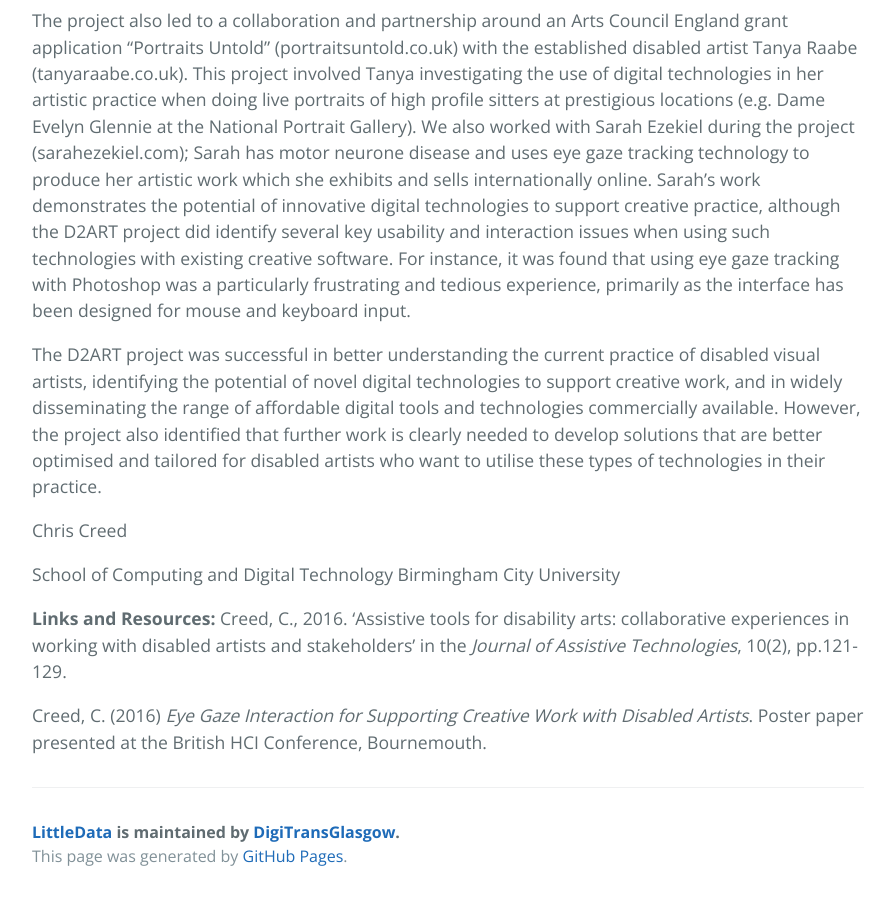
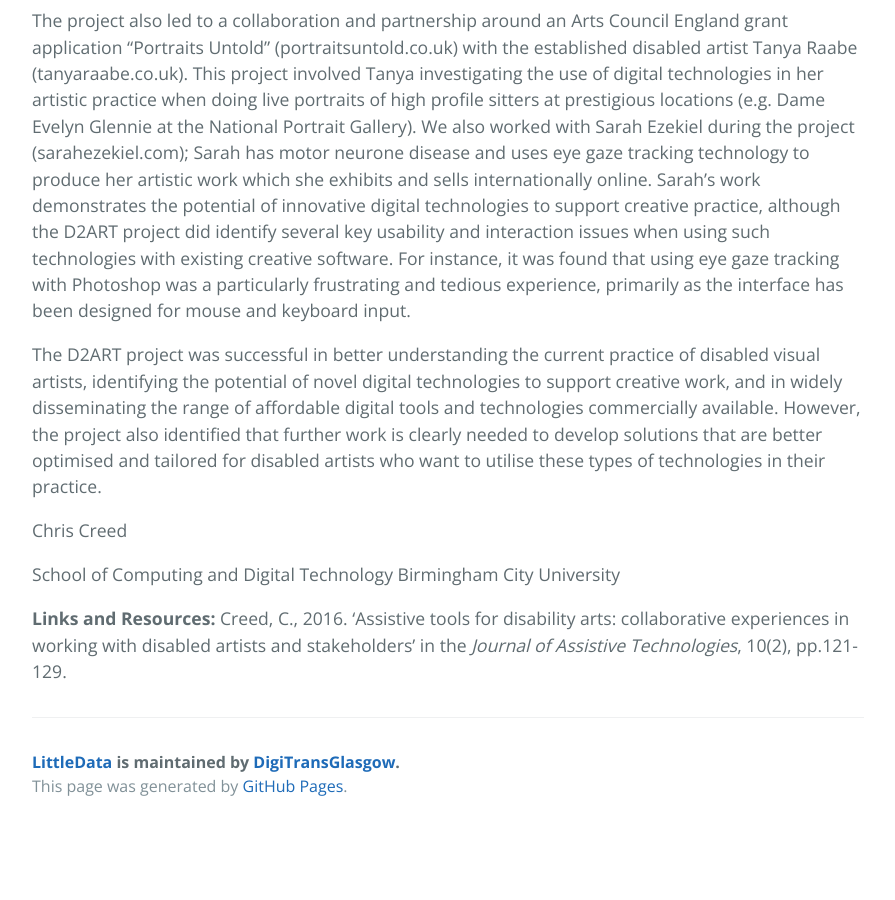
Before and after one commit to DigiTransGlasgow/LittleData, a Jekyll site: the page built from _contributions/17_D2ART.md, in a window 1280 px wide and 900 px high, scrolled down 2370 px. Shown: the whole window, without its empty margins (192-1087 px from the left). Built offline with Jekyll 4.4.1, drawn with Linux system fonts in a browser that asks for light colours; the repository's description, which GitHub fills in, is left out; after the commit the page ends 3200 px from its top, so only the background shows below that.

Commit message:
Update 17_D2ART.md

```diff
--- a/_contributions/17_D2ART.md
+++ b/_contributions/17_D2ART.md
@@ -33,5 +33,3 @@ Birmingham City University
 
 **Links and Resources:**
 Creed, C., 2016. ‘Assistive tools for disability arts: collaborative experiences in working with disabled artists and stakeholders’ in the _Journal of Assistive Technologies_, 10(2), pp.121-129.
-
-Creed, C. (2016) _Eye Gaze Interaction for Supporting Creative Work with Disabled Artists_. Poster paper presented at the British HCI Conference, Bournemouth.
```
